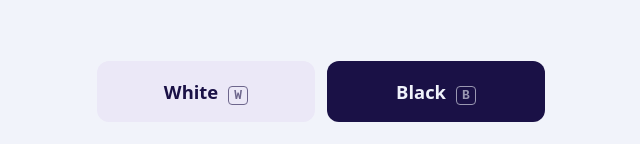
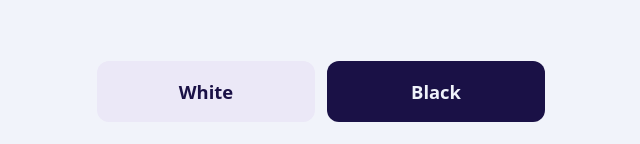
Before and after one commit to ArtyomSukiasyan/Chess-square-color, a React (Vite) app in the folder web/: page / in a window 1280 px wide. Shown: the part 500-644 px from the top of the page, without its empty margins (319-959 px from the left). Built offline with nearby package versions, Linux system fonts and the light colour scheme.

Commit message:
feat: remove keyboard shortcuts

```diff
--- a/web/src/App.css
+++ b/web/src/App.css
@@ -3,16 +3,6 @@
 button {
   font: inherit;
   cursor: pointer;
-}
-
-kbd {
-  font-family: ui-monospace, monospace;
-  font-size: 0.7em;
-  padding: 0.1em 0.4em;
-  border: 1px solid currentColor;
-  border-radius: 4px;
-  opacity: 0.6;
-  margin-left: 0.4em;
 }
 
 .app {
--- a/web/src/App.tsx
+++ b/web/src/App.tsx
@@ -212,26 +212,6 @@ export default function App() {
     return () => clearTimeout(id);
   }, [answer, runState, timed, next]);
 
-  useEffect(() => {
-    const onKey = (e: KeyboardEvent) => {
-      if (e.repeat || e.ctrlKey || e.metaKey || e.altKey) return;
-      const key = e.key.toLowerCase();
-      if (key === "w" || key === "arrowleft") guess("white");
-      else if (key === "b" || key === "arrowright") guess("black");
-      else if (key === "enter" || key === " ") {
-        if (runState === "over") {
-          e.preventDefault();
-          restart();
-        } else if (answer && !timed) {
-          e.preventDefault();
-          next();
-        }
-      }
-    };
-    window.addEventListener("keydown", onKey);
-    return () => window.removeEventListener("keydown", onKey);
-  }, [guess, next, restart, answer, runState, timed]);
-
   const accuracy = total ? Math.round((correct / total) * 100) : 0;
   const actual = squareColor(square);
   const secondsLeft = Math.ceil(remainingMs / 1000);
@@ -298,8 +278,8 @@ export default function App() {
             correct in {formatSeconds(timer)} · {total - correct} wrong · {accuracy}% accuracy
           </p>
           <p className="results-best">{newRecord ? "New best!" : `Best: ${best}`}</p>
-          <button className="next" onClick={restart} autoFocus>
-            Play again <kbd>Enter</kbd>
+          <button className="next" onClick={restart}>
+            Play again
           </button>
         </section>
       ) : (
@@ -331,7 +311,7 @@ export default function App() {
                 }}
                 disabled={!!answer}
               >
-                White <kbd>W</kbd>
+                White
               </button>
               <button
                 className={`choice black${answer?.guess === "black" ? " picked" : ""}`}
@@ -341,7 +321,7 @@ export default function App() {
                 }}
                 disabled={!!answer}
               >
-                Black <kbd>B</kbd>
+                Black
               </button>
             </div>
           </section>
@@ -351,8 +331,8 @@ export default function App() {
               <>
                 <MiniBoard target={square} />
                 {!answer.correct && !timed && (
-                  <button className="next" onClick={next} autoFocus>
-                    Next <kbd>Enter</kbd>
+                  <button className="next" onClick={next}>
+                    Next
                   </button>
                 )}
               </>
```
